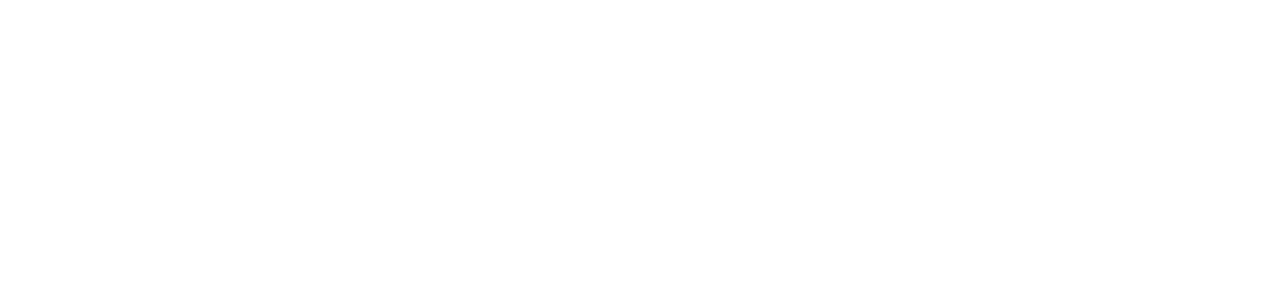
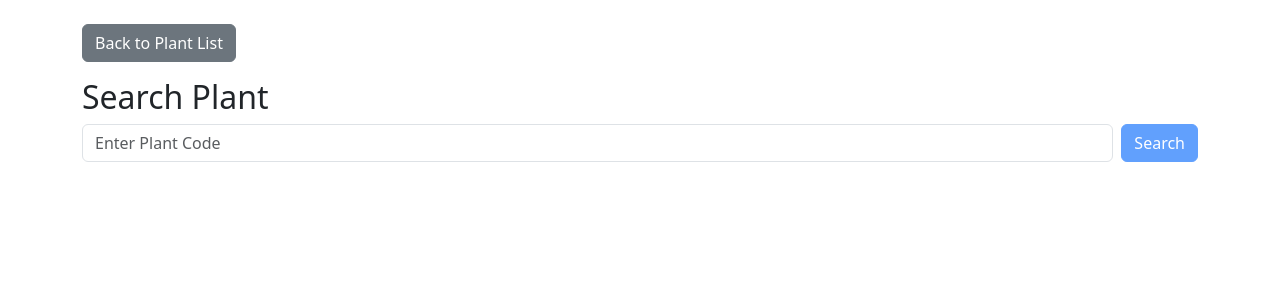
Before and after one commit to thilinaSoysa/Green-House-Front-End, an Angular app: page /plantsearch in a window 1280 px wide. Before the commit this address led to /. Shown: the top 300 px of the page. Built offline with nearby package versions, Linux system fonts and the light colour scheme.

Commit message:
search button navigates to serch page and search operation added

```diff
--- a/src/app/app-routing.module.ts
+++ b/src/app/app-routing.module.ts
@@ -2,10 +2,12 @@ import { NgModule } from '@angular/core';
 import { RouterModule, Routes } from '@angular/router';
 import { PlantComponent } from './components/plant/plant.component';
 import { PlantdetailsComponent } from './components/plantdetails/plantdetails.component';
+import { PlantsearchComponent } from './components/plantsearch/plantsearch.component';
 
 const routes: Routes = [
   {path : 'plant',component : PlantComponent},
   {path : 'plantdetails',component : PlantdetailsComponent},
+  { path: 'plantsearch', component: PlantsearchComponent },
 ];
 
 @NgModule({
--- a/src/app/app.module.ts
+++ b/src/app/app.module.ts
@@ -9,13 +9,15 @@ import { FormsModule, ReactiveFormsModule } from '@angular/forms';
 import { RouterModule } from '@angular/router';
 import { NgbModule } from '@ng-bootstrap/ng-bootstrap';
 import { PlantdetailsComponent } from './components/plantdetails/plantdetails.component';
+import { PlantsearchComponent } from './components/plantsearch/plantsearch.component';
 
 @NgModule({
   declarations: [
     AppComponent,
     PlantComponent,
     PlantComponent,
-    PlantdetailsComponent
+    PlantdetailsComponent,
+    PlantsearchComponent
   ],
   exports:[PlantComponent],
   imports: [
--- a/src/app/components/plant/plant.component.html
+++ b/src/app/components/plant/plant.component.html
@@ -5,9 +5,9 @@
     <button class="btn btn-outline-success"(click)="addNewPlant()">
       <i class="bi bi-plus-lg"></i> Add New Plant
     </button>
-    <button class="btn btn-outline-info">
+    <a [routerLink]="'/plantsearch'" class="btn btn-outline-info">
       <i class="bi bi-search"></i> Search Plant
-    </button>
+  </a>
   </div>
     <div class="table-responsive" *ngIf="plants.length > 0; else noPlants">
       <table class="table table-striped align-middle">
--- /dev/null
+++ b/src/app/components/plantsearch/plantsearch.component.html
@@ -0,0 +1,66 @@
+<div class="container mt-4">
+    <!-- Back Button -->
+    <button class="btn btn-secondary mb-3" (click)="goBack()">
+      <i class="bi bi-arrow-left-circle"></i> Back to Plant List
+    </button>
+
+    <h2>Search Plant</h2>
+
+    <!-- Search Bar and Search Button -->
+    <div class="d-flex mb-3">
+      <input
+        type="text"
+        class="form-control"
+        [(ngModel)]="searchTerm"
+        placeholder="Enter Plant Code"
+        (input)="onSearchChange()" />
+      <button
+        type="button"
+        class="btn btn-primary ms-2"
+        (click)="onSearch()"
+        [disabled]="!searchTerm">
+        Search
+      </button>
+    </div>
+
+    <!-- Error Message -->
+    <div *ngIf="errorMessage" class="alert alert-danger">
+      {{ errorMessage }}
+    </div>
+
+    <!-- Search Results Table -->
+    <div *ngIf="plant" class="mt-4">
+      <h4>Plant Details</h4>
+      <table class="table table-striped table-bordered">
+        <thead class="table-dark">
+          <tr>
+            <th>Name</th>
+            <th>Code</th>
+            <th>Type</th>
+            <th>Actions</th>
+          </tr>
+        </thead>
+        <tbody>
+          <tr>
+            <td>{{ plant.plantName }}</td>
+            <td>{{ plant.plantCode }}</td>
+            <td>{{ plant.plantType }}</td>
+            <td>
+              <button
+                class="btn btn-primary btn-sm me-2"
+                (click)="editPlant(plant)"
+                [disabled]="!plant">
+                <i class="bi bi-pencil"></i> Update
+              </button>
+              <button
+                class="btn btn-danger btn-sm"
+                (click)="deletePlant(plant.plantCode)"
+                [disabled]="!plant">
+                <i class="bi bi-trash"></i> Delete
+              </button>
+            </td>
+          </tr>
+        </tbody>
+      </table>
+    </div>
+  </div>
--- /dev/null
+++ b/src/app/components/plantsearch/plantsearch.component.ts
@@ -0,0 +1,67 @@
+import { Component,OnInit } from '@angular/core';
+import { PlantService } from '../../services/plant.service'; // Adjust the path
+import { Plant } from '../../model/plant.model';
+import { Router } from '@angular/router';
+
+@Component({
+  selector: 'app-plantsearch',
+  standalone: false,
+
+  templateUrl: './plantsearch.component.html',
+  styleUrl: './plantsearch.component.css'
+})
+export class PlantsearchComponent implements OnInit {
+  searchTerm: string = '';  // To store the plant code input
+  plant: Plant | null = null;  // To store the plant data when found
+  errorMessage: string = '';  // To store error message
+
+  constructor(private plantService: PlantService, private router: Router) {}
+
+  ngOnInit(): void {
+    // On init, no data is shown.
+  }
+  goBack(): void {
+    this.router.navigate(['/plant']);
+  }
+  onSearch(): void {
+    if (this.searchTerm) {
+      this.plantService.getPlantByCode(this.searchTerm).subscribe(
+        (data) => {
+          this.plant = data;  // Store the plant if found
+          this.errorMessage = '';  // Clear error message
+        },
+        (error) => {
+          this.plant = null;  // Clear plant data if error
+          this.errorMessage = 'No plant found with the provided code.';  // Show error message
+        }
+      );
+    }
+  }
+  onSearchChange(): void {
+    if (!this.searchTerm) {
+      this.plant = null;  // Reset plant data when input is cleared
+      this.errorMessage = '';
+    }
+  }
+
+  editPlant(plant: Plant): void {
+    // Logic for editing plant
+    // You can implement routing here to an edit component if needed
+    console.log('Edit plant:', plant);
+  }
+  deletePlant(plantCode: string): void {
+    if (confirm('Are you sure you want to delete this plant?')) {
+      this.plantService.deletePlant(plantCode).subscribe(
+        () => {
+          this.plant = null;  // Reset the plant data
+          this.errorMessage = '';  // Clear any error message
+          alert('Plant deleted successfully!');
+        },
+        (error) => {
+          this.errorMessage = 'An error occurred while deleting the plant.';
+        }
+      );
+    }
+  }
+
+}
--- a/src/app/services/plant.service.ts
+++ b/src/app/services/plant.service.ts
@@ -12,12 +12,12 @@ export class PlantService {
   // Fetch all plants
   /*getPlants(): Observable<any> {
     return this.http.get(`${this.baseUrl}/all`);
-  }
+  }*/
   // Fetch plant by code
   getPlantByCode(plantCode: string): Observable<any> {
-    return this.http.get(`${this.baseUrl}/code/${plantCode}`);
+    return this.http.get(`${this.apiUrl}/code/${plantCode}`);
   }
-  // Add new plant
+  /*// Add new plant
   addPlant(plant: any): Observable<any> {
     return this.http.post(`${this.baseUrl}/create`, plant);
   }
```
Also changed, not shown: src/app/components/plantsearch/plantsearch.component.css (added), 1 other file (tests, documents, lock files or other folders).
